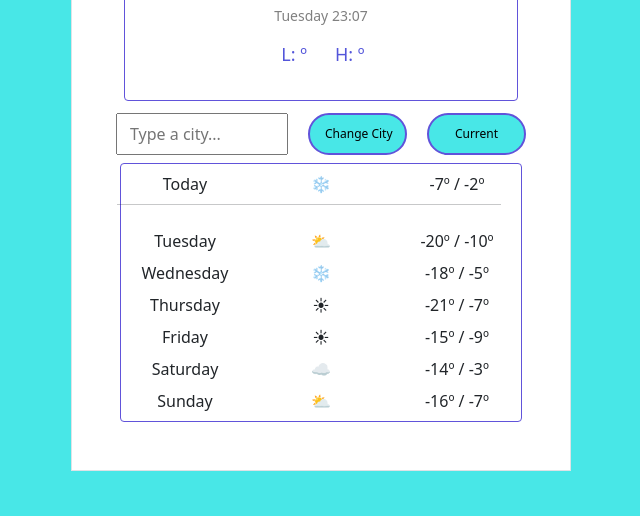
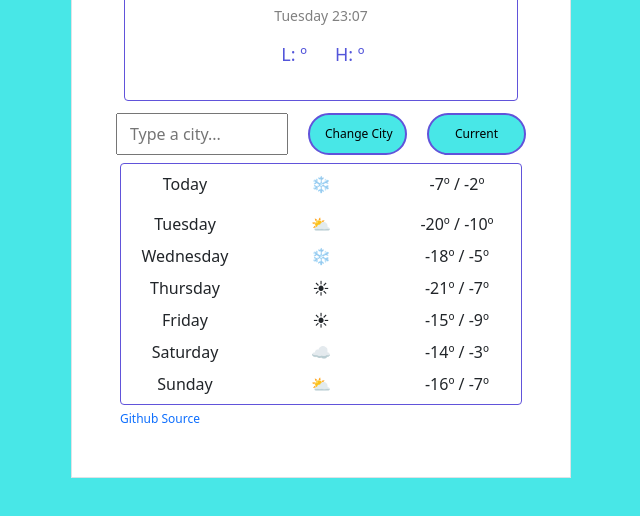
Before and after one commit to ky-peace/weather-app, a website built with Parcel: page index.html in a window 1280 px wide. Shown: the part 236-752 px from the top of the page, without its empty margins (319-959 px from the left). Built offline with nearby package versions, Linux system fonts and the light colour scheme; no server answers.

Commit message:
Remove horizontal line and added link to Github repository

```diff
--- a/index.html
+++ b/index.html
@@ -86,7 +86,6 @@
           -7º / -2º
         </div>
         <div class="row pt-2">
-          <hr/>
         </div>
         </div>
         <div class="row align-middle mb-2 row-day">
@@ -157,6 +156,8 @@
         </div>
 
       </div>
+       <a href="https://github.com/ky-peace/weather-app">Github Source</a>
+
       </div>
 
 
```
